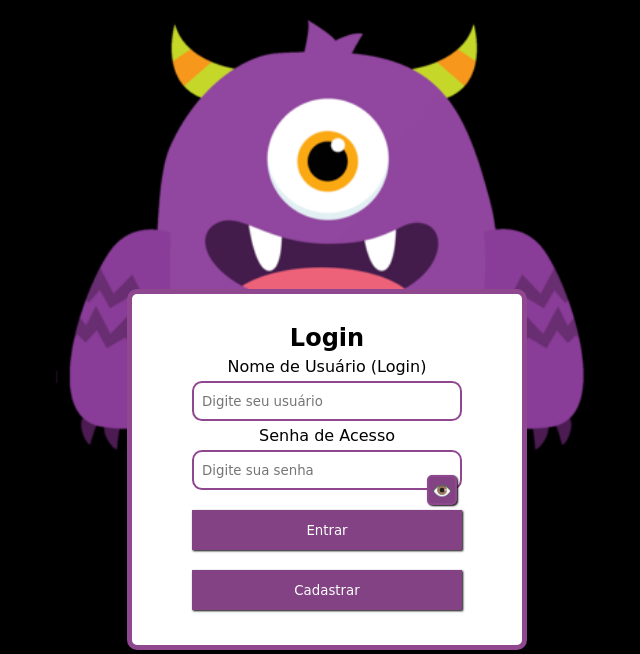
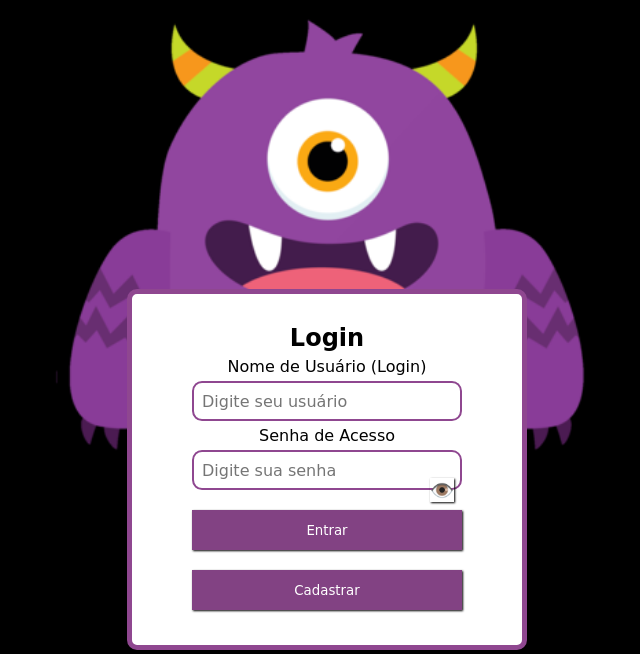
Before and after one commit to ithalloantunes/projeto-estoque, a PHP site: page / in a window 1280 px wide. Shown: the part 126-780 px from the top of the page, without its empty margins (313-953 px from the left). Run offline with PHP 8.4, Linux system fonts and the light colour scheme; some web fonts are replaced.

Commit message:
Update estilos.css

```diff
--- a/estilos.css
+++ b/estilos.css
@@ -47,29 +47,29 @@ body {
     border: 2px solid #8f4790;
     border-radius: 10px;
     padding: 0 40px 0 8px;
+    font-size: 1em;
 }
 
 .formulario .toggle-password {
     position: absolute;
-    right: 5px;
+    right: 8px;
     top: 50%;
     transform: translateY(-50%);
-    background-color: #824283;
-    border: 2px solid #8f4790;
-    border-radius: 5px;
+    background: none;
+    border: none;
     cursor: pointer;
-    font-size: 1em;
-    color: #fff;
-    width: 30px;
-    height: 30px;
+    font-size: 1.2em;
+    color: #824283;
+    padding: 0;
+    width: 24px;
+    height: 24px;
     display: flex;
     align-items: center;
     justify-content: center;
-    transition: background-color 0.3s;
 }
 
 .formulario .toggle-password:hover {
-    background-color: #8f4790;
+    color: #8f4790;
 }
 
 .formulario button {
```
